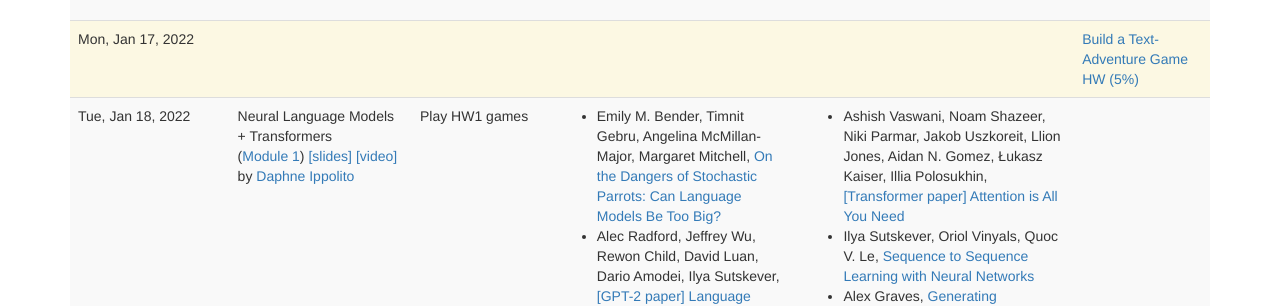
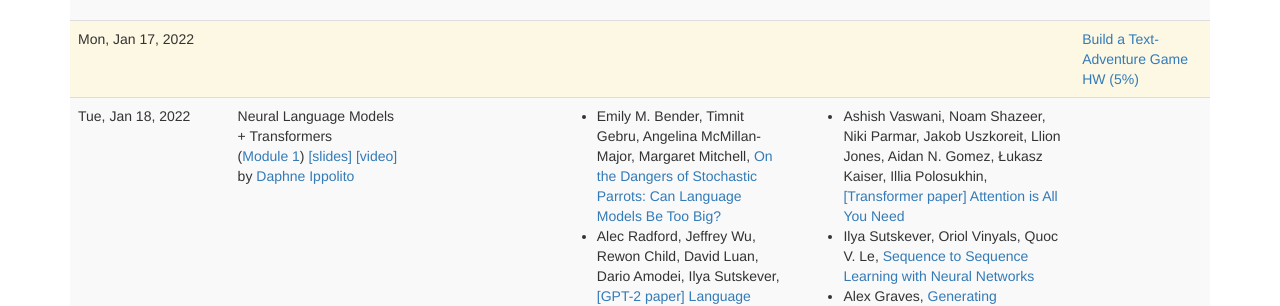
Before and after one commit to interactive-fiction-class/interactive-fiction-class.github.io, a Jekyll site: the page built from lectures.md, in a window 1280 px wide and 900 px high, scrolled down 355 px. Shown: the part 152-458 px from the top of the window. Built offline with Jekyll 4.4.1, drawn with Linux system fonts in a browser that asks for light colours; nearby versions of some CDN libraries; a script that is not in the unit is left out.

Commit message:
removed play HW1 games

```diff
--- a/_data/lectures.yaml
+++ b/_data/lectures.yaml
@@ -22,8 +22,7 @@
   description:
   slides:
   activities:
-    -
-      title: Play HW1 games
+
 
 -
   date: 2022-01-20
```
